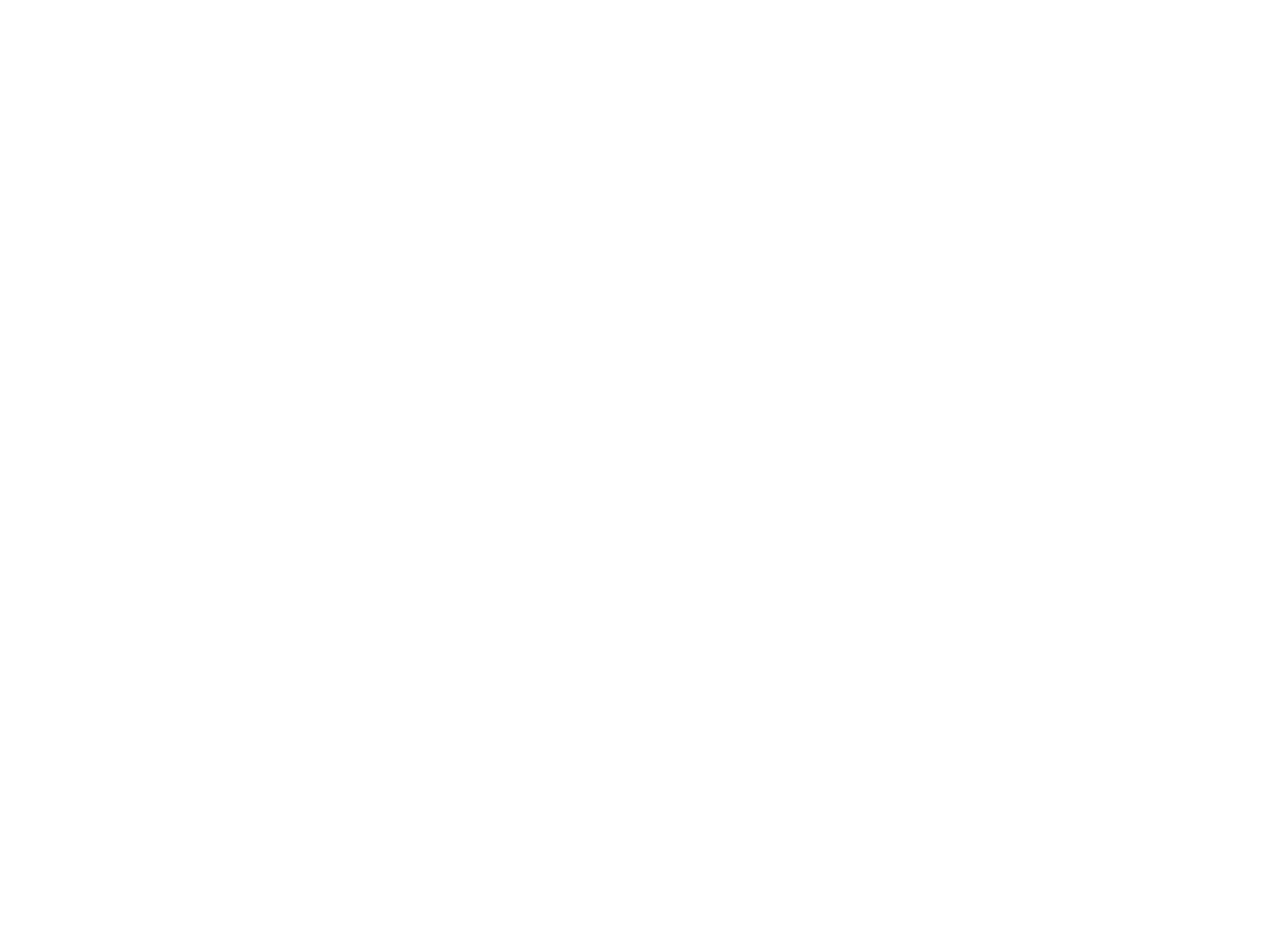
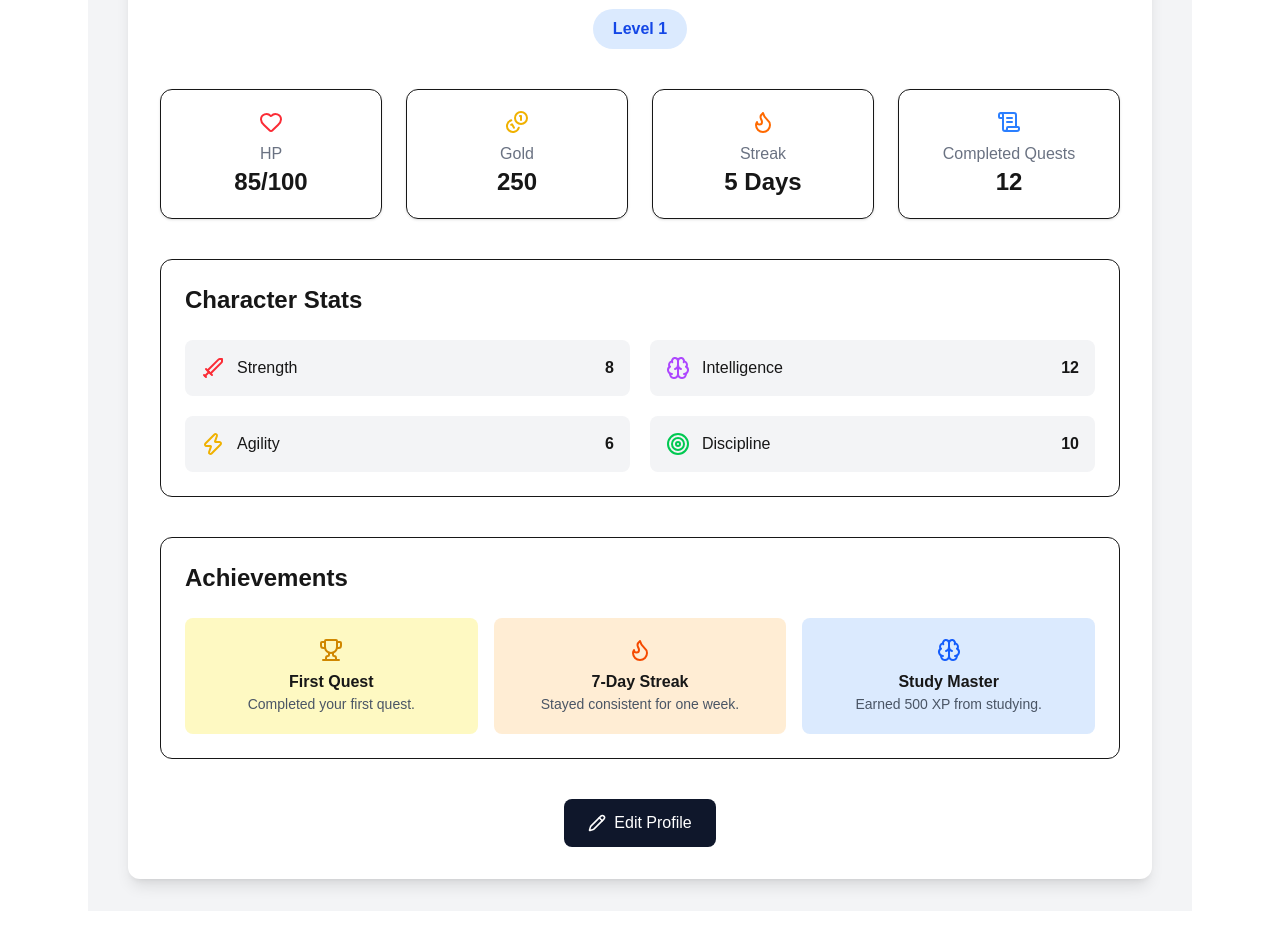
Before and after one commit to Potato-Kaung/RPG-Habit, a Next.js app: page /profile in a window 1280 px wide. Before the commit this address had no page. Shown: the part 515-1450 px from the top of the page. Before the commit the page ends 912 px from the top, so only its background shows below. Built offline with nearby package versions, Linux system fonts and the light colour scheme.

Commit message:
Add profile

```diff
--- /dev/null
+++ b/app/profile/page.tsx
@@ -0,0 +1,200 @@
+import {
+  User,
+  Heart,
+  Coins,
+  Flame,
+  ScrollText,
+  Sword,
+  Brain,
+  Zap,
+  Target,
+  Trophy,
+  Pencil,
+} from "lucide-react";
+
+export default function ProfilePage() {
+  const player = {
+    name: "Kaung",
+    title: "Beginner Adventurer",
+    level: 1,
+    hp: 85,
+    xp: 40,
+    gold: 250,
+    streak: 5,
+    quests: 12,
+    strength: 8,
+    intelligence: 12,
+    agility: 6,
+    discipline: 10,
+  };
+
+  return (
+    <main className="min-h-screen bg-gray-100 p-8">
+      <div className="mx-auto max-w-5xl">
+
+        {/* Header */}
+        <div className="mb-8 rounded-xl bg-slate-900 p-6 text-white shadow-lg">
+          <h1 className="text-4xl font-bold">👤 Character Profile</h1>
+          <p className="mt-2 text-gray-300">
+            View your hero's current status.
+          </p>
+        </div>
+
+        {/* Profile Card */}
+        <div className="rounded-xl bg-white p-8 shadow-lg">
+
+          <div className="flex flex-col items-center">
+
+            <div className="flex h-32 w-32 items-center justify-center rounded-full bg-slate-800 text-white shadow-lg">
+              <User size={60} />
+            </div>
+
+            <h2 className="mt-4 text-3xl font-bold">
+              {player.name}
+            </h2>
+
+            <p className="text-lg text-gray-500">
+              {player.title}
+            </p>
+
+            <div className="mt-3 rounded-full bg-blue-100 px-5 py-2 text-blue-700 font-semibold">
+              Level {player.level}
+            </div>
+
+          </div>
+
+          {/* Basic Stats */}
+
+          <div className="mt-10 grid gap-6 md:grid-cols-4">
+
+            <div className="rounded-xl border p-5 text-center shadow hover:shadow-lg transition">
+              <Heart className="mx-auto mb-2 text-red-500" />
+              <p className="text-gray-500">HP</p>
+              <h3 className="text-2xl font-bold">{player.hp}/100</h3>
+            </div>
+
+            <div className="rounded-xl border p-5 text-center shadow hover:shadow-lg transition">
+              <Coins className="mx-auto mb-2 text-yellow-500" />
+              <p className="text-gray-500">Gold</p>
+              <h3 className="text-2xl font-bold">{player.gold}</h3>
+            </div>
+
+            <div className="rounded-xl border p-5 text-center shadow hover:shadow-lg transition">
+              <Flame className="mx-auto mb-2 text-orange-500" />
+              <p className="text-gray-500">Streak</p>
+              <h3 className="text-2xl font-bold">
+                {player.streak} Days
+              </h3>
+            </div>
+
+            <div className="rounded-xl border p-5 text-center shadow hover:shadow-lg transition">
+              <ScrollText className="mx-auto mb-2 text-blue-500" />
+              <p className="text-gray-500">Completed Quests</p>
+              <h3 className="text-2xl font-bold">
+                {player.quests}
+              </h3>
+            </div>
+
+          </div>
+
+          {/* Character Stats */}
+
+          <div className="mt-10 rounded-xl border p-6">
+
+            <h2 className="mb-6 text-2xl font-bold">
+              Character Stats
+            </h2>
+
+            <div className="grid gap-5 md:grid-cols-2">
+
+              <div className="flex items-center justify-between rounded-lg bg-gray-100 p-4">
+                <div className="flex items-center gap-3">
+                  <Sword className="text-red-500" />
+                  <span>Strength</span>
+                </div>
+                <span className="font-bold">{player.strength}</span>
+              </div>
+
+              <div className="flex items-center justify-between rounded-lg bg-gray-100 p-4">
+                <div className="flex items-center gap-3">
+                  <Brain className="text-purple-500" />
+                  <span>Intelligence</span>
+                </div>
+                <span className="font-bold">{player.intelligence}</span>
+              </div>
+
+              <div className="flex items-center justify-between rounded-lg bg-gray-100 p-4">
+                <div className="flex items-center gap-3">
+                  <Zap className="text-yellow-500" />
+                  <span>Agility</span>
+                </div>
+                <span className="font-bold">{player.agility}</span>
+              </div>
+
+              <div className="flex items-center justify-between rounded-lg bg-gray-100 p-4">
+                <div className="flex items-center gap-3">
+                  <Target className="text-green-500" />
+                  <span>Discipline</span>
+                </div>
+                <span className="font-bold">{player.discipline}</span>
+              </div>
+
+            </div>
+
+          </div>
+
+          {/* Achievements */}
+
+          <div className="mt-10 rounded-xl border p-6">
+
+            <h2 className="mb-6 text-2xl font-bold">
+              Achievements
+            </h2>
+
+            <div className="grid gap-4 md:grid-cols-3">
+
+              <div className="rounded-lg bg-yellow-100 p-5 text-center">
+                <Trophy className="mx-auto mb-2 text-yellow-600" />
+                <h3 className="font-bold">First Quest</h3>
+                <p className="text-sm text-gray-600">
+                  Completed your first quest.
+                </p>
+              </div>
+
+              <div className="rounded-lg bg-orange-100 p-5 text-center">
+                <Flame className="mx-auto mb-2 text-orange-600" />
+                <h3 className="font-bold">7-Day Streak</h3>
+                <p className="text-sm text-gray-600">
+                  Stayed consistent for one week.
+                </p>
+              </div>
+
+              <div className="rounded-lg bg-blue-100 p-5 text-center">
+                <Brain className="mx-auto mb-2 text-blue-600" />
+                <h3 className="font-bold">Study Master</h3>
+                <p className="text-sm text-gray-600">
+                  Earned 500 XP from studying.
+                </p>
+              </div>
+
+            </div>
+
+          </div>
+
+          {/* Button */}
+
+          <div className="mt-10 flex justify-center">
+
+            <button className="flex items-center gap-2 rounded-lg bg-slate-900 px-6 py-3 text-white transition hover:bg-slate-700">
+              <Pencil size={18} />
+              Edit Profile
+            </button>
+
+          </div>
+
+        </div>
+
+      </div>
+    </main>
+  );
+}
```
Also changed, not shown: app/layout.tsx (line endings or trailing spaces).
